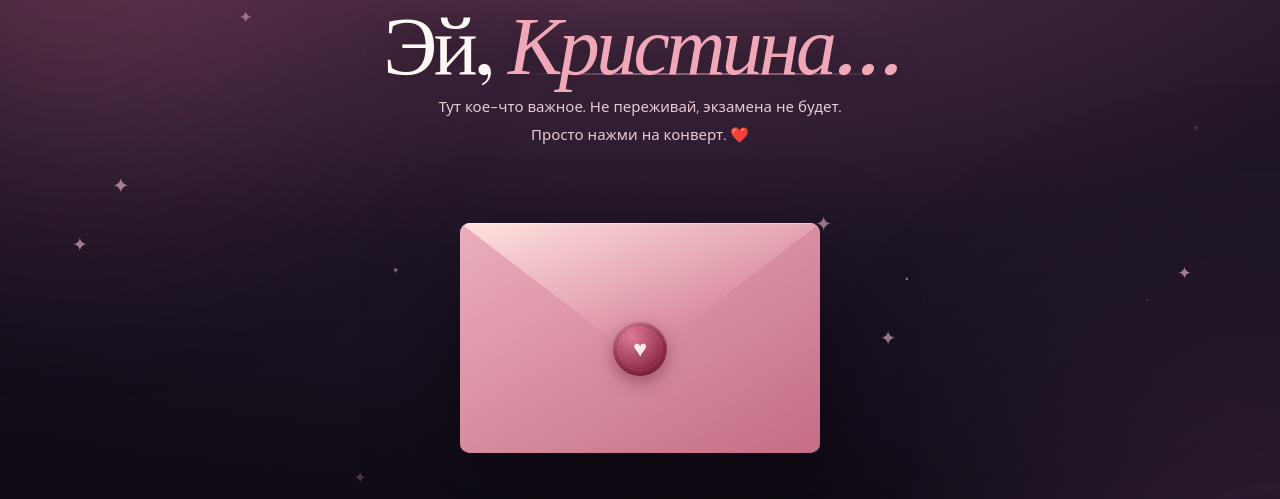
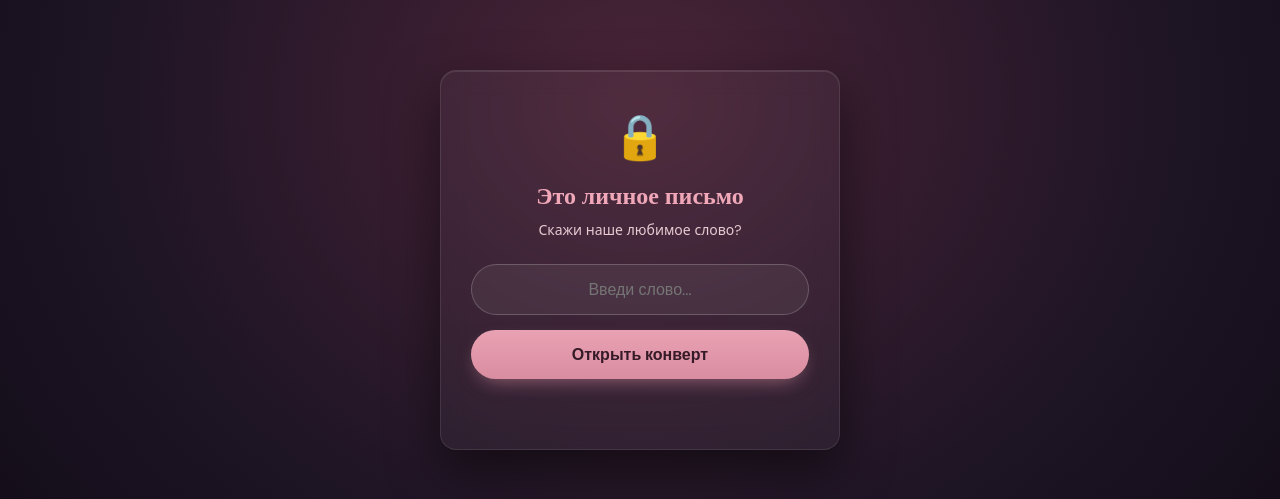
Before and after one commit to d1xar7/d1xar7, a plain HTML site: page index.html in a window 1280 px wide. Shown: the part 140-639 px from the top of the page. Drawn offline with nearby package versions, Linux system fonts and the light colour scheme; a web font is replaced by a local one.

Commit message:
Update index.html

```diff
--- a/index.html
+++ b/index.html
@@ -27,8 +27,7 @@ body{
   min-height:100vh;
   color:#fff7f3;
   font-family:'DM Sans',system-ui,sans-serif;
-  background:
-    radial-gradient(ellipse 120% 80% at 50% 0%, #6a3a50 0%, #3a2238 32%, #1d1424 62%, #100b15 100%);
+  background: radial-gradient(ellipse 120% 80% at 50% 0%, #6a3a50 0%, #3a2238 32%, #1d1424 62%, #100b15 100%);
   overflow-x:hidden;
   -webkit-font-smoothing:antialiased;
 }
@@ -44,6 +43,112 @@ body::before{
   mix-blend-mode:soft-light;
 }
 
+/* ——— ЭКРАН БЛОКИРОВКИ ——— */
+#lock-screen{
+  position:fixed;
+  inset:0;
+  z-index:100;
+  background:radial-gradient(ellipse at 50% 30%, #4a2438 0%, #1d1424 60%, #0f0a14 100%);
+  display:flex;
+  flex-direction:column;
+  align-items:center;
+  justify-content:center;
+  padding:20px;
+  transition:opacity .8s ease, visibility .8s ease;
+}
+#lock-screen.hidden{
+  opacity:0;
+  visibility:hidden;
+}
+.lock-box{
+  background:#ffffff0a;
+  border:1px solid #ffffff18;
+  padding:40px 30px;
+  border-radius:16px;
+  text-align:center;
+  max-width:400px;
+  width:100%;
+  box-shadow:0 20px 50px #00000080, inset 0 1px 0 #ffffff1a;
+  backdrop-filter:blur(12px);
+  -webkit-backdrop-filter:blur(12px);
+}
+.lock-icon{
+  font-size:40px;
+  margin-bottom:15px;
+  animation:pulse-lock 2s infinite ease-in-out;
+}
+@keyframes pulse-lock{
+  0%,100%{transform:scale(1)}
+  50%{transform:scale(1.1)}
+}
+.lock-box h2{
+  font:600 24px 'Playfair Display', serif;
+  color:var(--pink);
+  margin-bottom:10px;
+}
+.lock-box p{
+  color:var(--text-soft);
+  font-size:14px;
+  margin-bottom:25px;
+}
+.lock-input{
+  width:100%;
+  padding:14px 18px;
+  border-radius:30px;
+  border:1px solid #ffffff33;
+  background:#ffffff0f;
+  color:#fff;
+  font-size:16px;
+  font-family:'DM Sans', sans-serif;
+  text-align:center;
+  outline:none;
+  transition:.3s;
+  margin-bottom:15px;
+}
+.lock-input:focus{
+  border-color:var(--pink);
+  background:#ffffff1a;
+  box-shadow:0 0 0 4px #f0a8b933;
+}
+.lock-input.error{
+  border-color:#ff4d4d;
+  box-shadow:0 0 0 4px #ff4d4d33;
+  animation:shake .4s;
+}
+@keyframes shake{
+  0%,100%{transform:translateX(0)}
+  25%{transform:translateX(-8px)}
+  75%{transform:translateX(8px)}
+}
+.lock-btn{
+  width:100%;
+  padding:14px;
+  border-radius:30px;
+  border:none;
+  background:linear-gradient(180deg,#e9a2b3,#d98da0);
+  color:#351a27;
+  font:700 16px 'DM Sans', sans-serif;
+  cursor:pointer;
+  transition:.25s;
+  box-shadow:0 8px 20px -8px #d98da0aa;
+}
+.lock-btn:hover{
+  transform:translateY(-2px);
+  background:linear-gradient(180deg,#f4b5c4,#efadbc);
+}
+.lock-error-msg{
+  color:#ff6b6b;
+  font-size:13px;
+  margin-top:12px;
+  height:18px;
+  opacity:0;
+  transition:.3s;
+}
+.lock-error-msg.show{
+  opacity:1;
+}
+
+/* ——— ОСНОВНОЙ САЙТ ——— */
 .glow{
   position:fixed;
   width:clamp(320px,50vw,520px);
@@ -278,7 +383,7 @@ h1 em::after{
   transition:max-height 1.3s ease,opacity .9s ease,transform .9s cubic-bezier(.2,.75,.2,1);
 }
 body.opened .note{
-  max-height:2200px;
+  max-height:2500px;
   opacity:1;
   transform:translateY(0);
   transition-delay:.7s;
@@ -293,9 +398,7 @@ body.opened .note{
   border-radius:10px;
   padding:clamp(30px,6.5vw,56px);
   text-align:left;
-  box-shadow:
-    0 30px 80px -20px #06030999,
-    0 2px 0 #ffffff inset;
+  box-shadow: 0 30px 80px -20px #06030999, 0 2px 0 #ffffff inset;
 }
 .paper::before{
   content:"";
@@ -454,6 +557,19 @@ footer span{color:#e59bb0}
 </style>
 </head>
 <body>
+
+<!-- Экран блокировки -->
+<div id="lock-screen">
+  <div class="lock-box">
+    <div class="lock-icon">🔒</div>
+    <h2>Это личное письмо</h2>
+    <p>Скажи наше любимое слово?</p>
+    <input type="password" id="password-input" class="lock-input" placeholder="Введи слово..." autocomplete="off">
+    <button id="unlock-btn" class="lock-btn">Открыть конверт</button>
+    <div class="lock-error-msg" id="error-msg">Не то слово, попробуй ещё раз 🙈</div>
+  </div>
+</div>
+
 <div class="glow g1"></div>
 <div class="glow g2"></div>
 <div id="particles" aria-hidden="true"></div>
@@ -514,6 +630,34 @@ footer span{color:#e59bb0}
 
 <script>
 (() => {
+  // Логика пароля
+  const lockScreen = document.getElementById('lock-screen');
+  const passwordInput = document.getElementById('password-input');
+  const unlockBtn = document.getElementById('unlock-btn');
+  const errorMsg = document.getElementById('error-msg');
+  const SECRET_WORD = "вася";
+
+  function tryUnlock() {
+    const entered = passwordInput.value.trim().toLowerCase();
+    if (entered === SECRET_WORD) {
+      lockScreen.classList.add('hidden');
+      setTimeout(() => { lockScreen.style.display = 'none'; }, 800);
+    } else {
+      passwordInput.classList.add('error');
+      errorMsg.classList.add('show');
+      setTimeout(() => { passwordInput.classList.remove('error'); }, 500);
+    }
+  }
+
+  unlockBtn.addEventListener('click', tryUnlock);
+  passwordInput.addEventListener('keypress', (e) => {
+    if (e.key === 'Enter') tryUnlock();
+  });
+  passwordInput.addEventListener('input', () => {
+    errorMsg.classList.remove('show');
+  });
+
+  // Логика открытки
   const envelope = document.getElementById('envelope');
   const tap = document.getElementById('tap');
   const note = document.getElementById('note');
```
